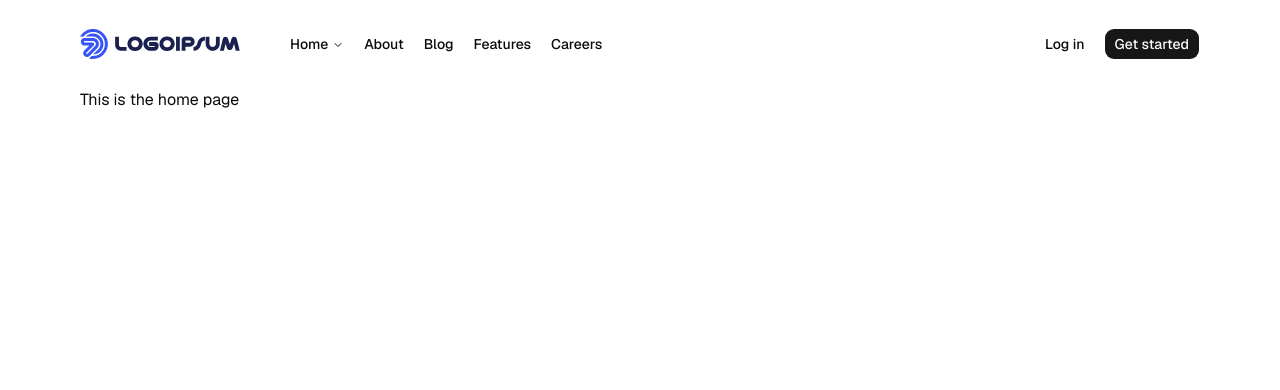
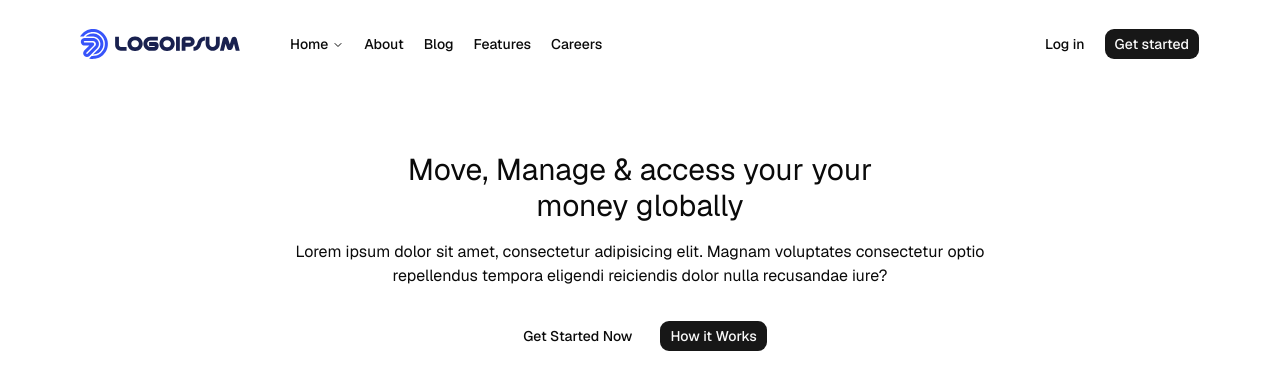
Before and after one commit to HackWithNoman/shadcn-aceternity, a Next.js app: page / in a window 1280 px wide. Shown: the top 390 px of the page. Built offline with nearby package versions, Linux system fonts and the light colour scheme.

Commit message:
started hero

```diff
--- /dev/null
+++ b/app/not-found.tsx
@@ -0,0 +1,11 @@
+import Link from "next/link"
+
+export default function NotFound() {
+  return (
+    <div>
+      <h2>Not Found</h2>
+      <p>Could not find requested resource</p>
+      <Link href="/">Return Home</Link>
+    </div>
+  )
+}
--- a/app/page.tsx
+++ b/app/page.tsx
@@ -1,5 +1,11 @@
+import Hero from "@/components/hero/Heor"
+
 function Home() {
-  return <div>This is the home page</div>
+  return (
+    <section>
+      <Hero />
+    </section>
+  )
 }
 
 export default Home
--- /dev/null
+++ b/components/hero/Heor.tsx
@@ -0,0 +1,28 @@
+import Link from "next/link"
+import { Button } from "../ui/button"
+
+function Hero() {
+  return (
+    <div className="mt-16 flex w-full flex-col items-center px-6 text-center">
+      <h1 className="mb-4 max-w-lg text-3xl">
+        Move, Manage & access your your money globally
+      </h1>
+      <p className="max-w-3xl">
+        Lorem ipsum dolor sit amet, consectetur adipisicing elit. Magnam
+        voluptates consectetur optio repellendus tempora eligendi reiciendis
+        dolor nulla recusandae iure?
+      </p>
+
+      <div className="mt-8 flex gap-4">
+        <Button asChild variant="ghost">
+          <Link href={"/"}>Get Started Now</Link>
+        </Button>
+        <Button asChild>
+          <Link href={"/"}>How it Works</Link>
+        </Button>
+      </div>
+    </div>
+  )
+}
+
+export default Hero
```
